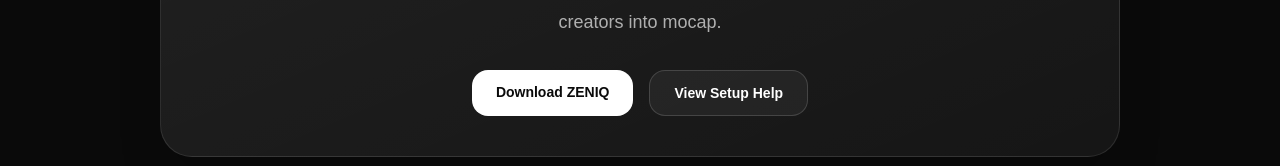
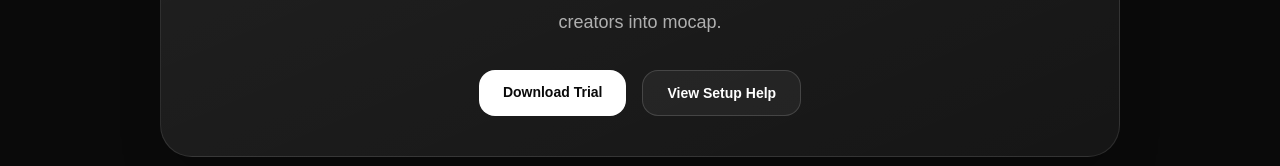
Before and after one commit to s0mad3y/Zeniq, a Next.js app: page / in a window 1280 px wide. Shown: the part 4762-4928 px from the top of the page. Built offline with nearby package versions, Linux system fonts and the light colour scheme; no server answers.

Commit message:
Revert "Merge latest origin/main into auth branch"
This reverts commit 5b1417bf146efe6fde25bd376e6655011162efef, reversing
changes made to c321ecce5aab320fb2284c4b821630295f16f65b.

:Type  :qa!  and press <Enter> to abandon all changes and exit Vim wq#

```diff
--- a/app/zeniq-website.tsx
+++ b/app/zeniq-website.tsx
@@ -565,10 +565,10 @@
           </p>
           <div className="mt-8 flex flex-col justify-center gap-4 sm:flex-row">
             <a
-              href="https://github.com/s0mad3y/Zeniq/releases/latest/download/ZENIQ-Windows.zip"
+              href="https://github.com/s0mad3y/Zeniq/releases/download/v1.0.0/Zeniq_EXE.zip"
               className="rounded-2xl bg-white px-6 py-3 text-sm font-semibold text-neutral-950 transition hover:scale-[1.02]"
             >
-              Download ZENIQ
+              Download Trial
             </a>
             <a
               href="#support"
```
